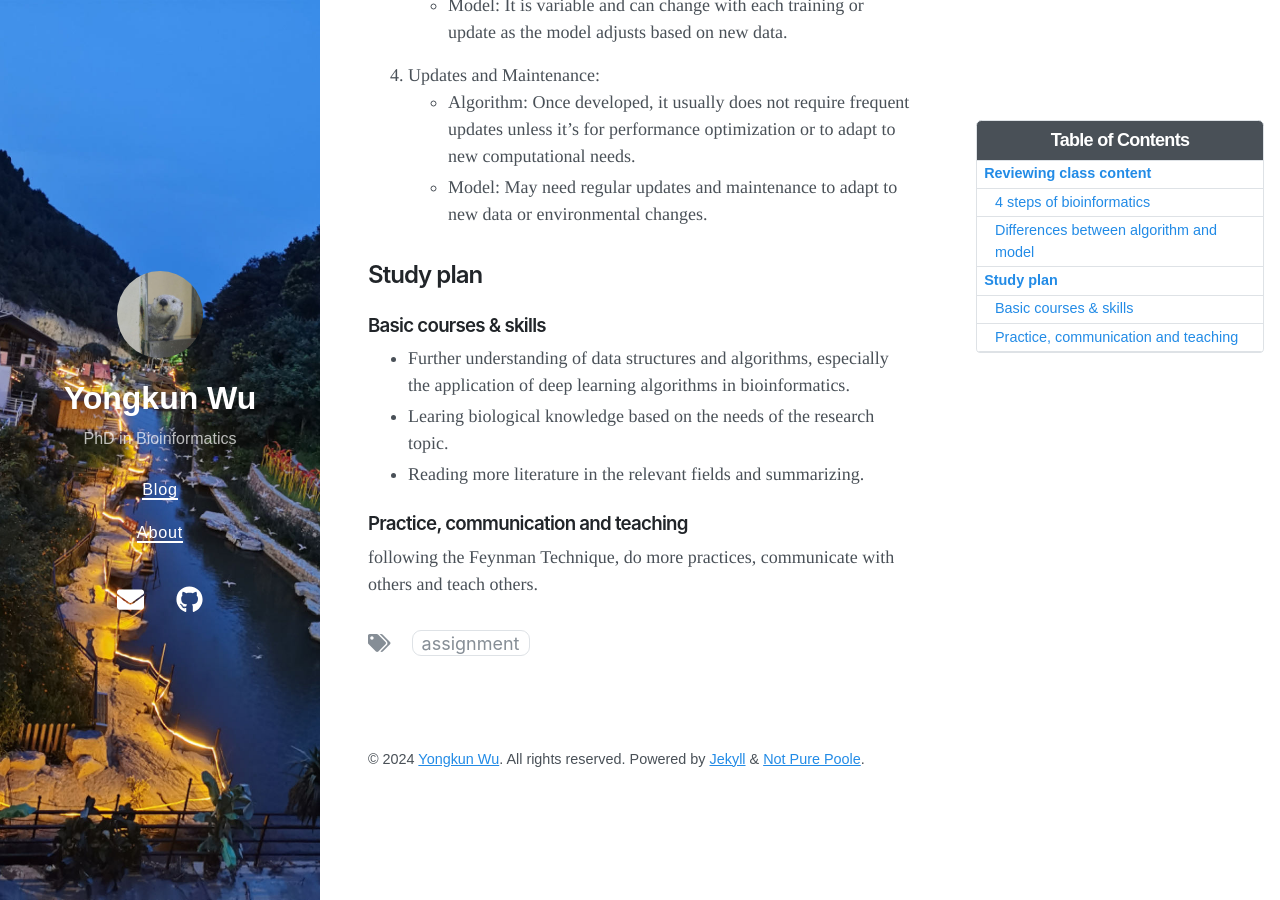
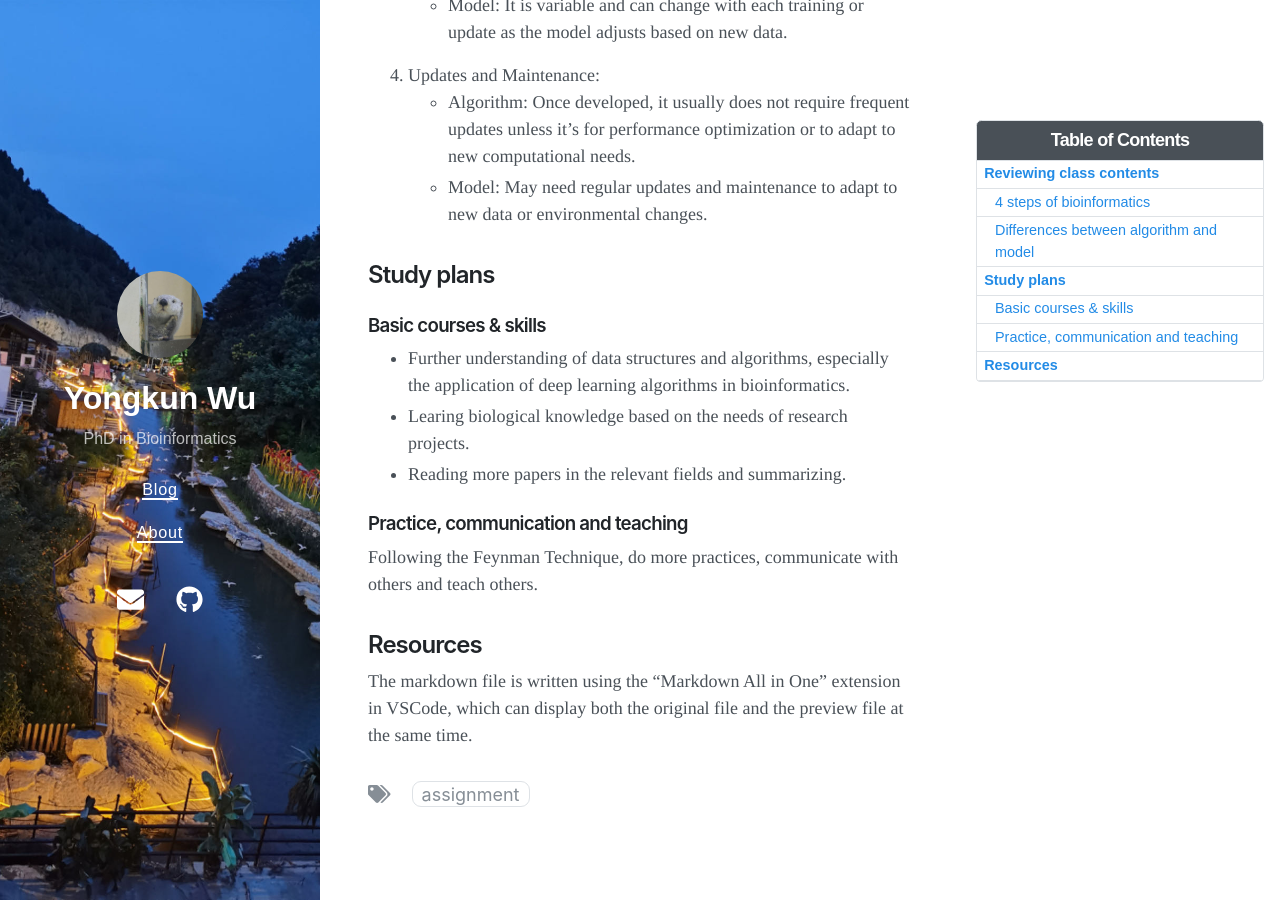
Before and after one commit to wyku/wyku.github.io, a Jekyll site: the page built from _posts/2024-09-16-bioinformatics-practice-assignment1.md, in a window 1280 px wide and 900 px high, scrolled down 1887 px. Built offline with Jekyll 4.4.1, drawn with Linux system fonts in a browser that asks for light colours; nearby versions of some CDN libraries; some of the changed text lies outside the part shown.

Commit message:
update assignment1

```diff
--- a/_posts/2024-09-16-bioinformatics-practice-homework1.md
+++ b/_posts/2024-09-16-bioinformatics-practice-assignment1.md
@@ -8,7 +8,7 @@ toc:  true
 
 **This is Assignment1.**
 
-## Reviewing class content
+## Reviewing class contents
 
 ### 4 steps of bioinformatics
 - Question
@@ -49,12 +49,16 @@ toc:  true
    - Algorithm: Once developed, it usually does not require frequent updates unless it's for performance optimization or to adapt to new computational needs.
    - Model: May need regular updates and maintenance to adapt to new data or environmental changes.
 
-## Study plan
+## Study plans
 
 ### Basic courses & skills
 - Further understanding of data structures and algorithms, especially the application of deep learning algorithms in bioinformatics.
-- Learing biological knowledge based on the needs of the research topic.
-- Reading more literature in the relevant fields and summarizing.
+- Learing biological knowledge based on the needs of research projects.
+- Reading more papers in the relevant fields and summarizing.
 
 ### Practice, communication and teaching
-following the Feynman Technique, do more practices, communicate with others and teach others.
+Following the Feynman Technique, do more practices, communicate with others and teach others.
+
+
+## Resources
+The markdown file is written using the “Markdown All in One” extension in VSCode, which can display both the original file and the preview file at the same time.
```
